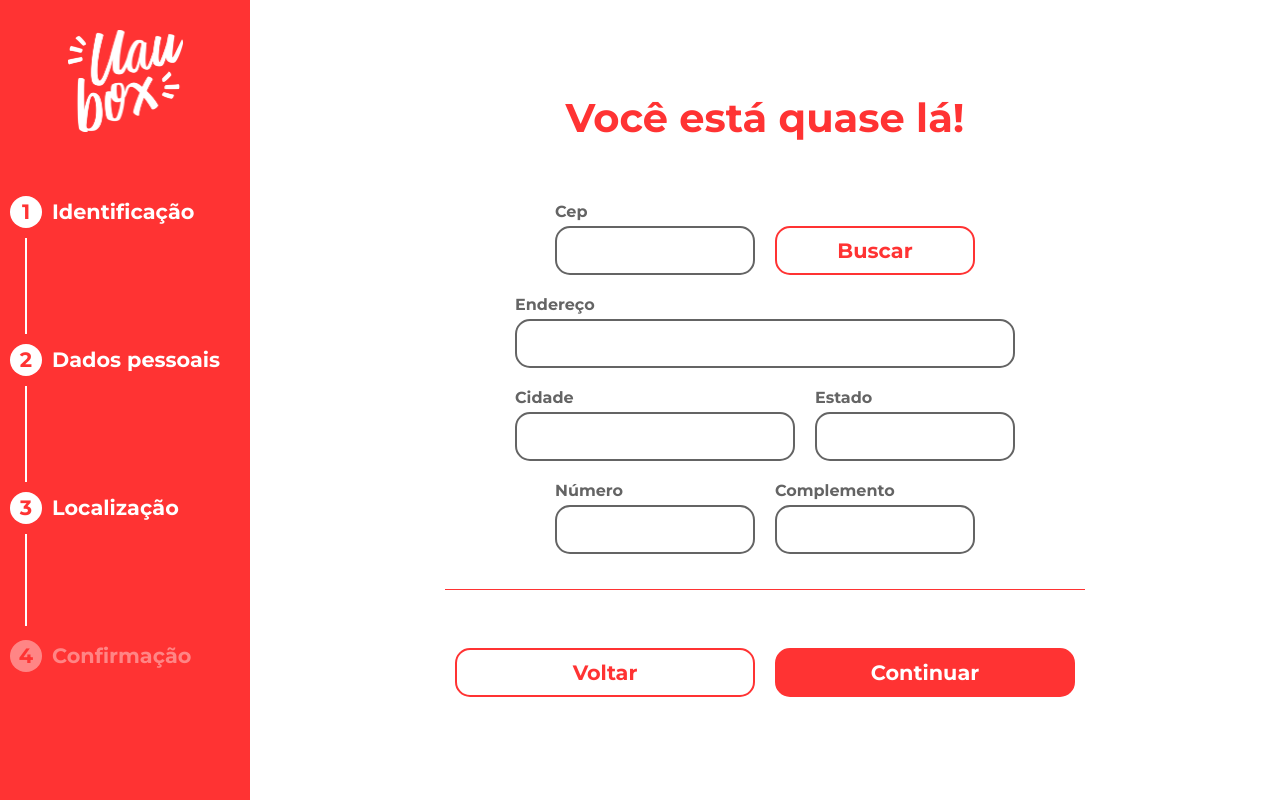
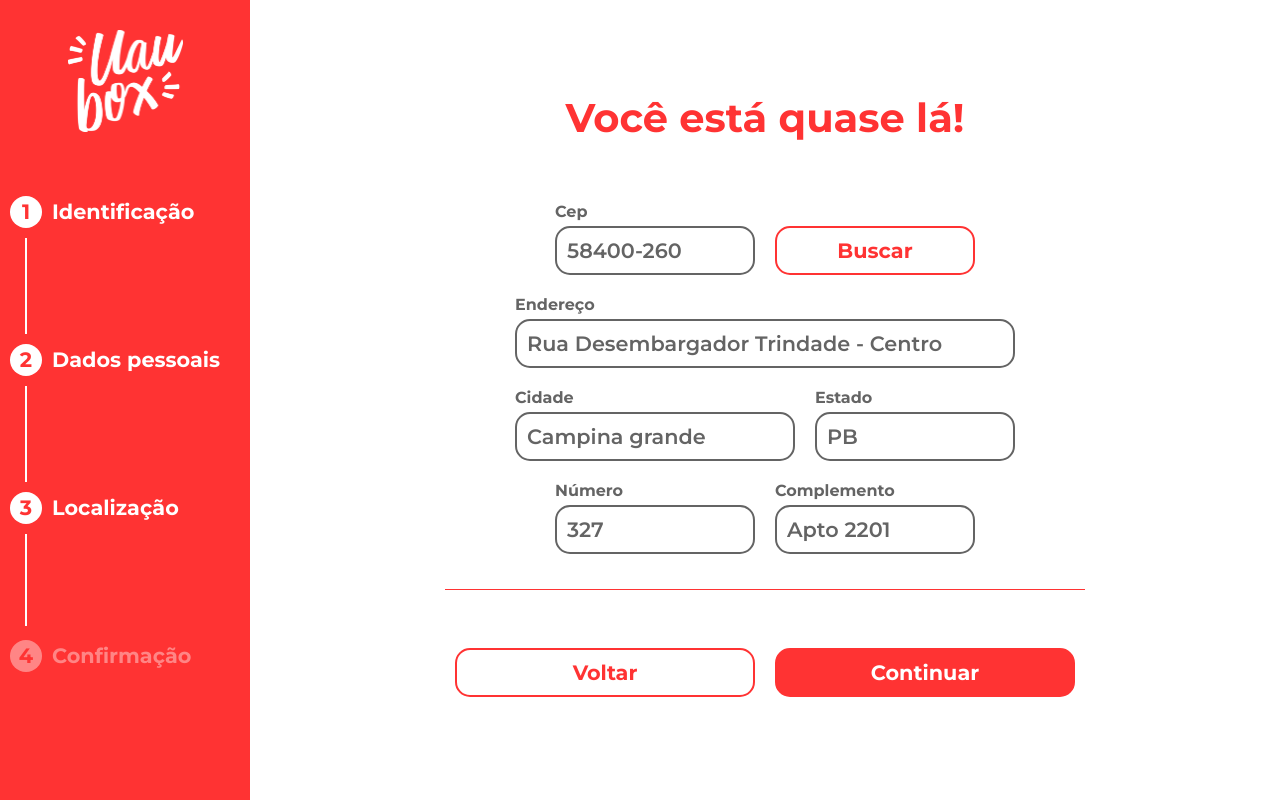
Before and after one commit to danilolan/testeUAUBOX, a React (Create React App) app: page /localizacao in a window 1280 px wide. Built offline with nearby package versions, Linux system fonts and the light colour scheme; no server answers.

Commit message:
added initialData states

```diff
--- a/src/pages/dadospessoais/DadosPessoais.jsx
+++ b/src/pages/dadospessoais/DadosPessoais.jsx
@@ -18,11 +18,11 @@ function DadosPessoais() {
     const { data, setData } = useData()
     const navigate = useNavigate();
 
-    const [nome, setNome] = useState('');
-    const [sobrenome, setSobrenome] = useState('');
-    const [cpf, setCpf] = useState('');
-    const [telefone, setTelefone] = useState('');
-    const [dataNascimento, setDataNascimento] = useState('');
+    const [nome, setNome] = useState(data.dadosPessoais.nome);
+    const [sobrenome, setSobrenome] = useState(data.dadosPessoais.sobrenome);
+    const [cpf, setCpf] = useState(data.dadosPessoais.cpf);
+    const [telefone, setTelefone] = useState(data.dadosPessoais.telefone);
+    const [dataNascimento, setDataNascimento] = useState(data.dadosPessoais.dataNascimento);
 
     const [nomeError, setNomeError] = useState(false);
     const [sobrenomeError, setSobrenomeError] = useState(false);
--- a/src/pages/identificacao/Identificacao.jsx
+++ b/src/pages/identificacao/Identificacao.jsx
@@ -18,7 +18,7 @@ function Identificacao() {
     const navigate = useNavigate();
     const { data, setData } = useData()
 
-    const [email, setEmail] = useState('');
+    const [email, setEmail] = useState(data.email);
     const [emailError, setEmailError] = useState(false);
 
     function next(e){
--- a/src/pages/localizacao/Localizacao.jsx
+++ b/src/pages/localizacao/Localizacao.jsx
@@ -20,22 +20,18 @@ function Localizacao() {
     const { data, setData } = useData()
     const navigate = useNavigate();
 
-    const [cep, setCep] = useState('');
+    const [cep, setCep] = useState(data.localizacao.cep);
+    const [endereco, setEndereco] = useState(data.localizacao.endereco);
+    const [numero, setNumero] = useState(data.localizacao.numero);
+    const [complemento, setComplemento] = useState(data.localizacao.complemento);
+    const [cidade, setCidade] = useState(data.localizacao.cidade);
+    const [estado, setEstado] = useState(data.localizacao.estado);
+
     const [cepError, setCepError] = useState(false);
-
-    const [endereco, setEndereco] = useState('');
     const [enderecoError, setEnderecoError] = useState(false);
-
-    const [numero, setNumero] = useState('');
     const [numeroError, setNumeroError] = useState(false);
-
-    const [complemento, setComplemento] = useState('');
     const [complementoError, setComplementoError] = useState(false);
-
-    const [cidade, setCidade] = useState('');
     const [cidadeError, setCidadeError] = useState(false);
-
-    const [estado, setEstado] = useState('');
     const [estadoError, setEstadoError] = useState(false);
 
     function searchCep(){
```
